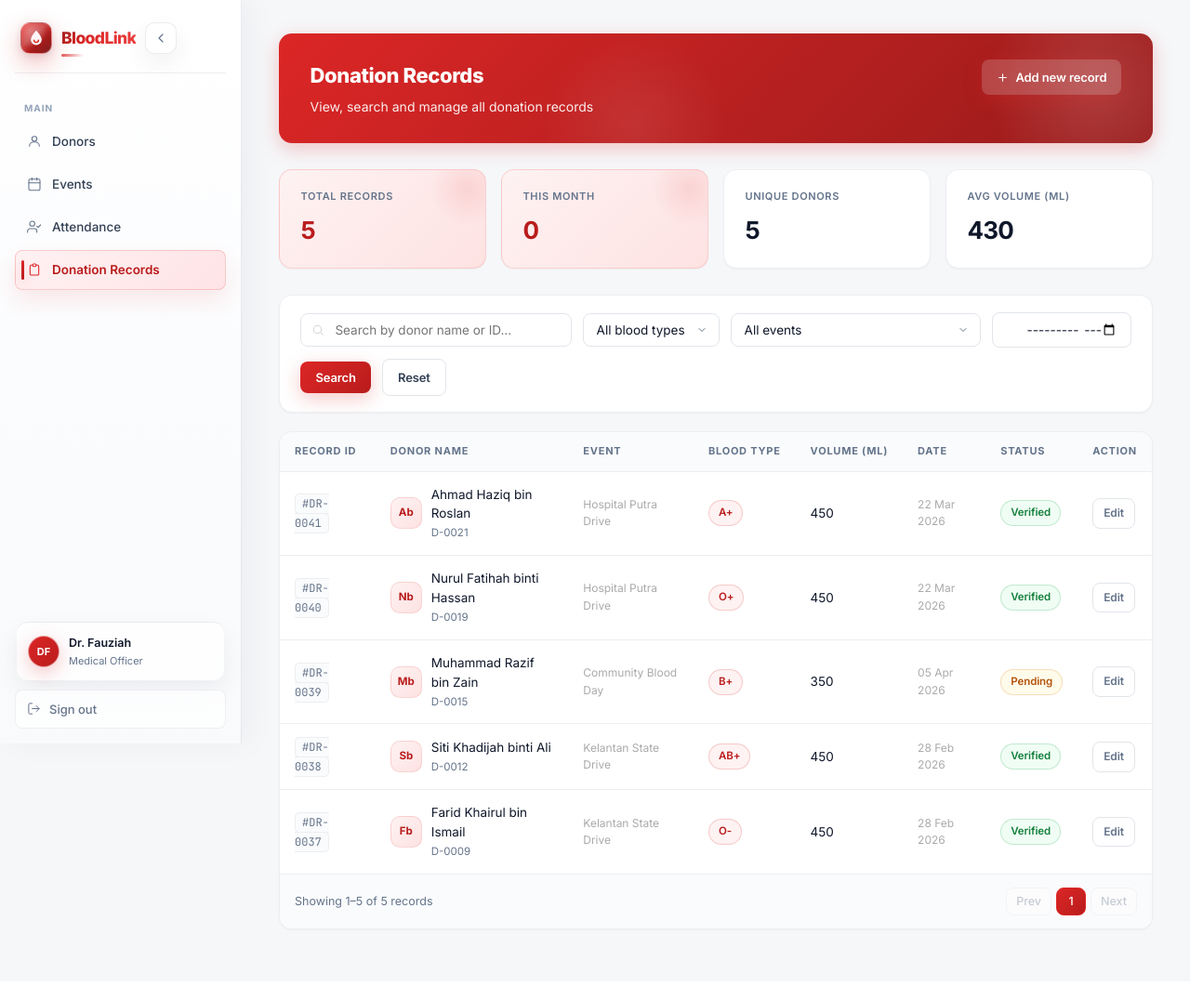
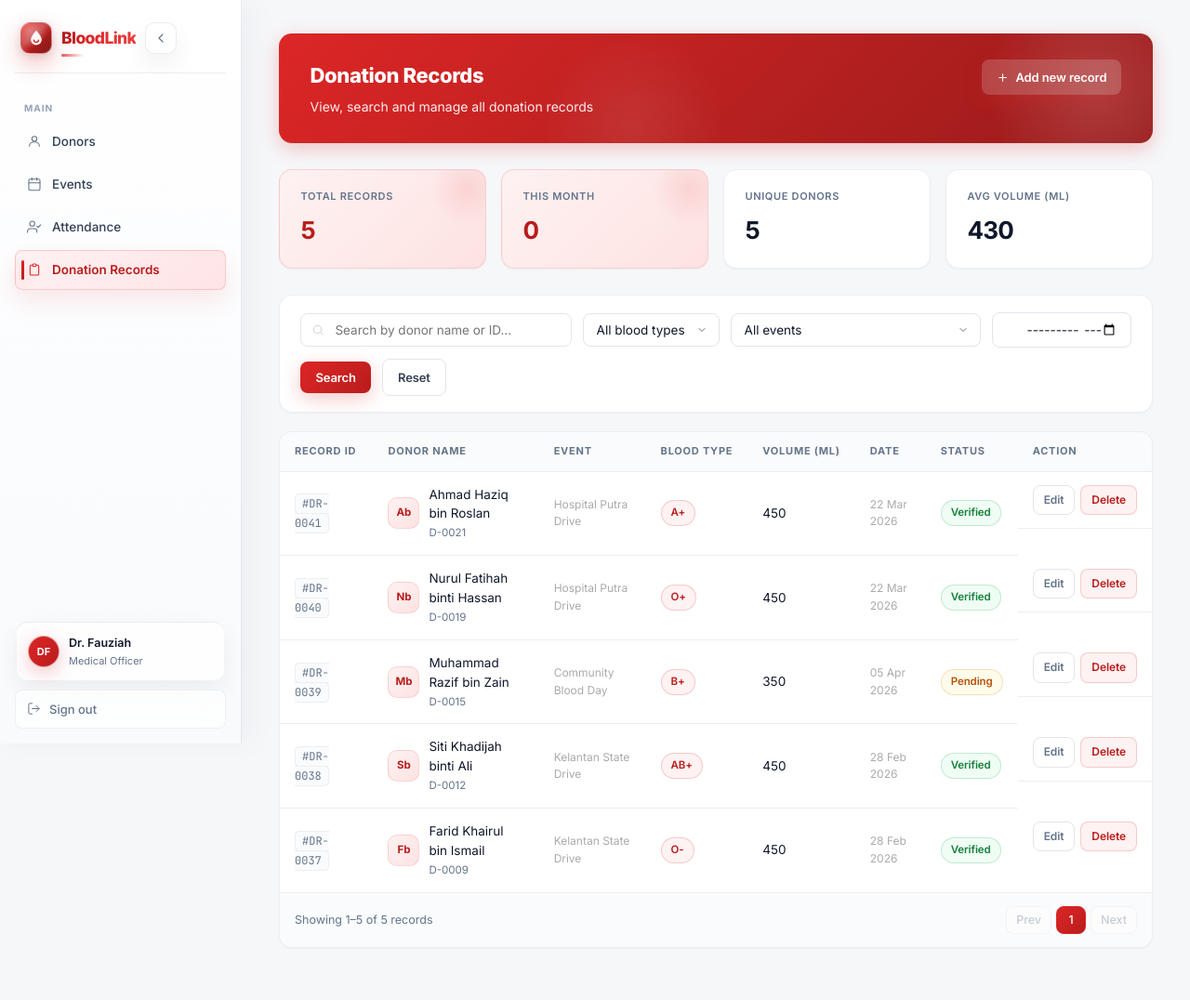
Before and after one commit to Munirah-Afiqah-Mizan03/BloodLink, a PHP site: page /Module_4/index.php in a window 1280 px wide. Shown: the whole page at 93% size. Before the commit the page ends 1001 px from the top, so only its background shows below. Run offline with PHP 8.4, Linux system fonts and the light colour scheme; a user stored in the database is signed in; data comes from the database, SQL or seed files in the repository.

Commit message:
Add delete button

```diff
--- a/bloodlink_fixed/Module_4/index.php
+++ b/bloodlink_fixed/Module_4/index.php
@@ -213,8 +213,9 @@ unset($_SESSION['flash']);
                 ?>
                 <span class="bl-badge <?php echo $cls; ?>"><?php echo $row['status']; ?></span>
               </td>
-              <td>
+              <td style="display:flex;gap:6px;align-items:center">
                 <a href="edit_record.php?id=<?php echo $row['id']; ?>" class="bl-btn bl-btn-sm bl-btn-edit">Edit</a>
+                <a href="delete_record.php?id=<?php echo $row['id']; ?>" class="bl-btn bl-btn-sm bl-btn-danger">Delete</a>
               </td>
             </tr>
             <?php endwhile; ?>
```
